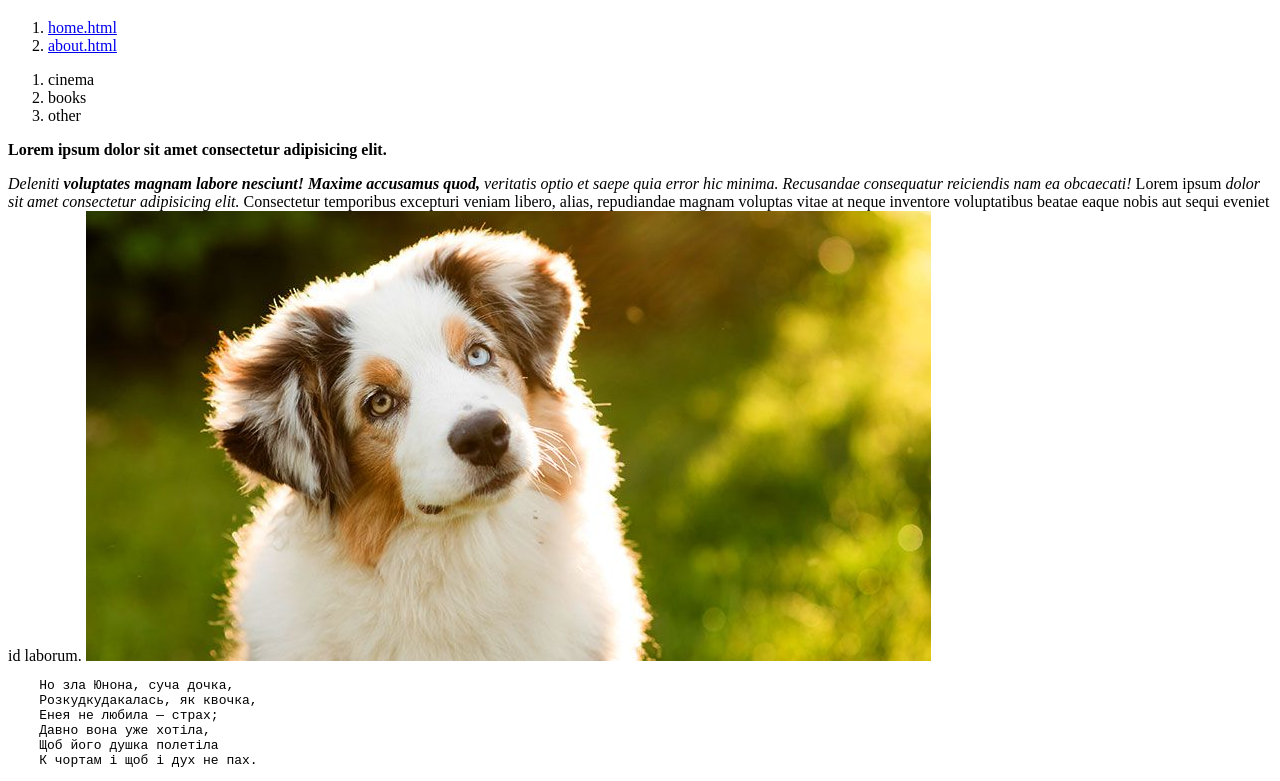
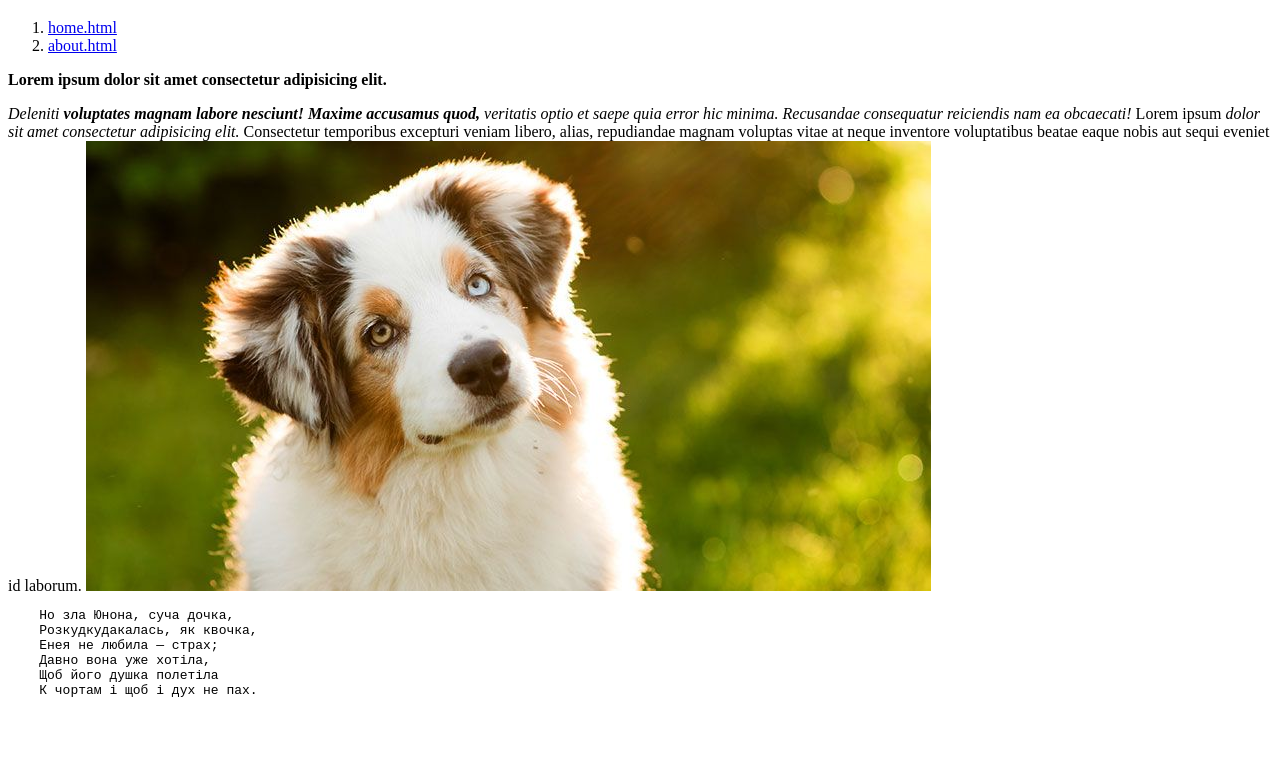
Before and after one commit to marirass/marirass.github.io, a plain HTML site: page public/index.html in a window 1280 px wide. Shown: the part 61-842 px from the top of the page. After the commit the page ends 800 px from the top, so only its background shows below. Drawn offline with Linux system fonts and the light colour scheme.

Commit message:
del <ol>

```diff
--- a/public/index.html
+++ b/public/index.html
@@ -11,11 +11,6 @@
          <ol>
              <li><a href="home.html">home.html</a></li>
              <li><a href="about.html">about.html</a></li>
-         </ol>
-         <ol>
-             <li>cinema</li>
-             <li>books</li>
-             <li>other</li>
          </ol>
 
 <p><b>Lorem ipsum dolor sit amet consectetur adipisicing elit.</b></p>
```
